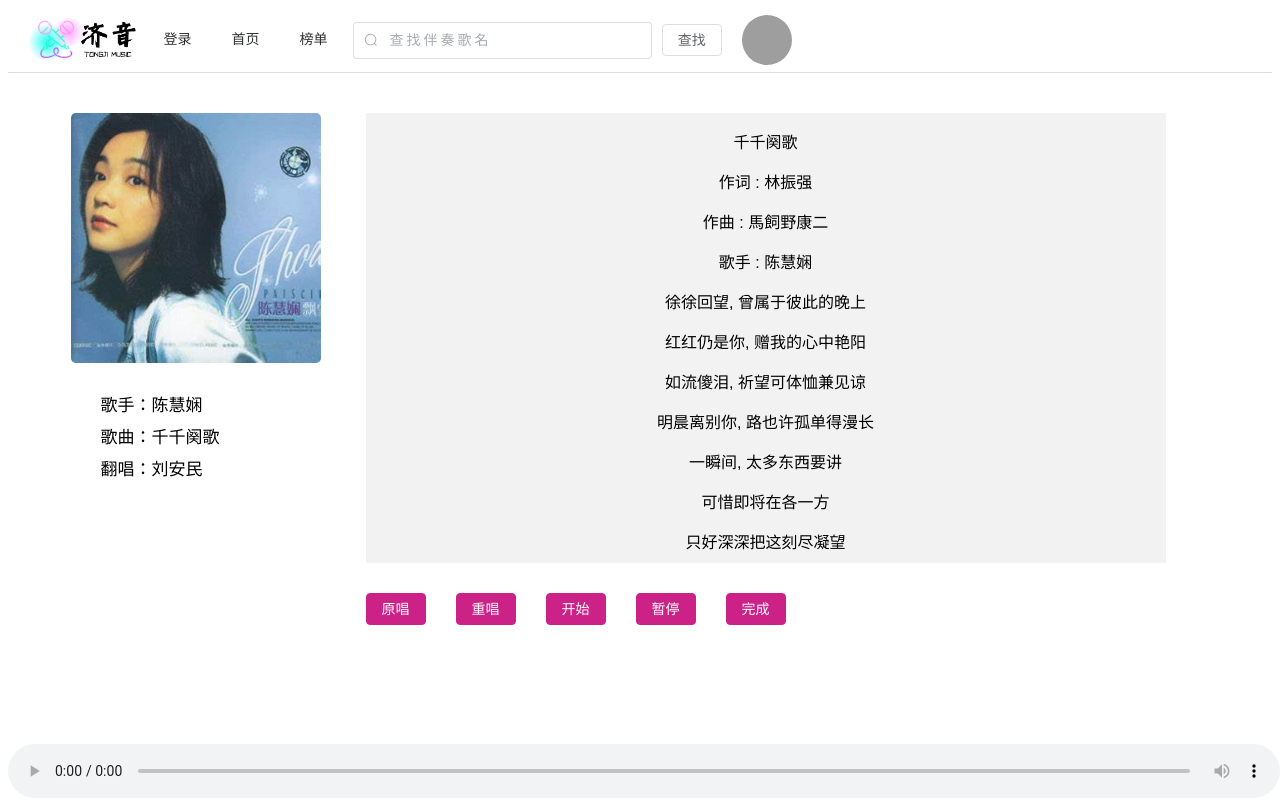
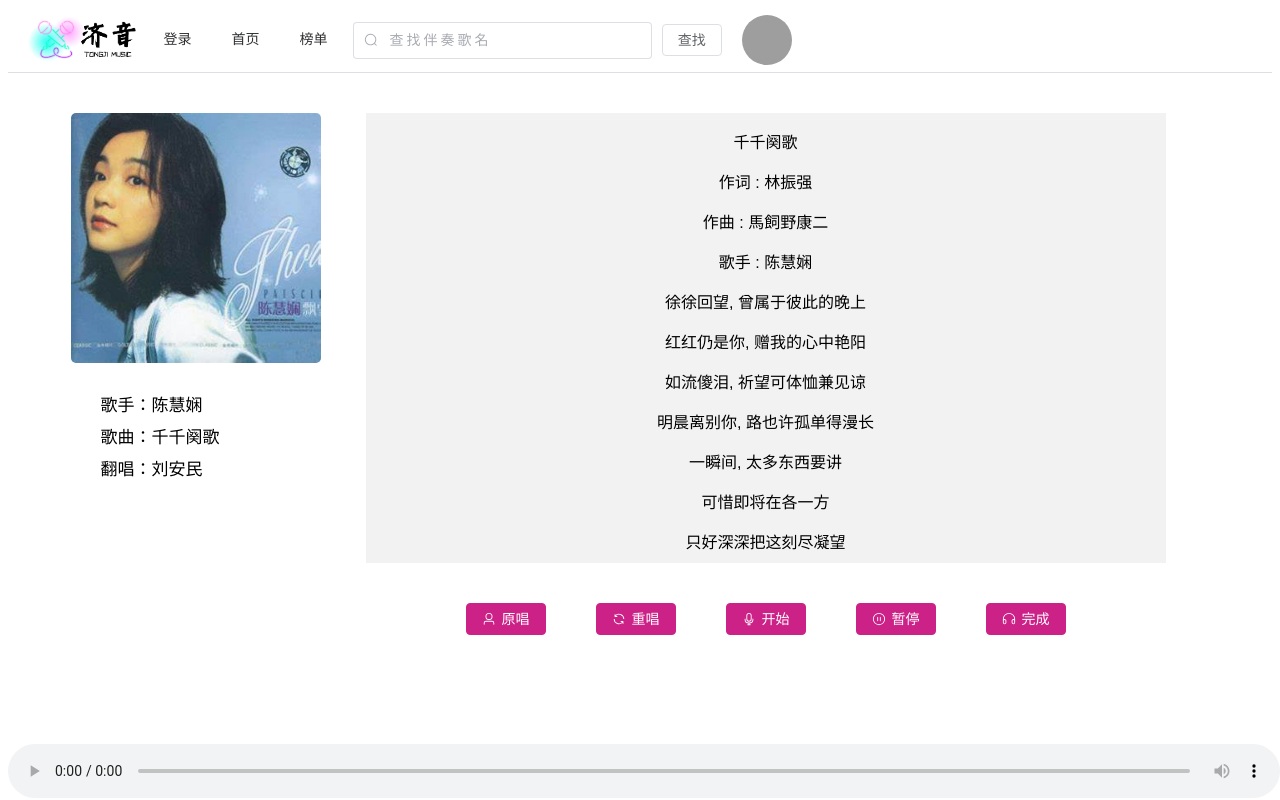
Before and after one commit to Chtholly17/TJ_music_frontend, a Vue app: page /k_song in a window 1280 px wide. Built offline with nearby package versions, Linux system fonts and the light colour scheme; grey boxes are pictures that could not be loaded.

Commit message:
lyy_change

```diff
--- a/src/views/k_song.vue
+++ b/src/views/k_song.vue
@@ -21,19 +21,52 @@
                     </div>
                 </div>
                 <div class="option">
-                    <!--                    <audio controls autoplay></audio>-->
-                    <div class="btn"><el-button class="sub-btn" type="primary" @click="chmod">{{cur_mode_text}}</el-button></div>
-                    <div class="btn"><el-button class="sub-btn" type="primary" @click="again">重唱</el-button></div>
-                    <div class="btn"><el-button class="sub-btn" type="primary" @click="start">开始</el-button></div>
-                    <div class="btn"><el-button class="sub-btn" type="primary" >暂停</el-button></div>
-                    <div class="btn"><el-button class="sub-btn" type="primary" @click="enter_song_preview">完成</el-button></div>
+                    <div class="btn">
+                        <el-button class="sub-btn" type="primary" @click="chmod">
+                            <el-icon style="vertical-align: middle">
+                                <User />
+                            </el-icon>
+                            <span style="vertical-align: middle">{{cur_mode_text}}</span>
+                        </el-button>
+                    </div>
+                    <div class="btn">
+                        <el-button class="sub-btn" type="primary" @click="again">
+                            <el-icon style="vertical-align: middle">
+                                <Refresh />
+                            </el-icon>
+                            <span style="vertical-align: middle">重唱</span>
+                        </el-button>
+                    </div>
+                    <div class="btn">
+                        <el-button class="sub-btn" type="primary" :disabled=start_isDisabled @click="start">
+                            <el-icon style="vertical-align: middle">
+                                <Microphone />
+                            </el-icon>
+                            <span style="vertical-align: middle">开始</span>
+                        </el-button>
+                    </div>
+                    <div class="btn">
+                        <el-button class="sub-btn" type="primary" :disabled=pause_isDisabled @click="pause">
+                            <el-icon style="vertical-align: middle">
+                                <VideoPause />
+                            </el-icon>
+                            <span style="vertical-align: middle">暂停</span>
+                        </el-button>
+                    </div>
+                    <div class="btn">
+                        <el-button class="sub-btn" type="primary" @click="enter_song_preview">
+                            <el-icon style="vertical-align: middle">
+                                <Headset />
+                            </el-icon>
+                            <span style="vertical-align: middle">完成</span>
+                        </el-button>
+                    </div>
                 </div>
             </div>
         </div>
         <el-affix position="bottom">
             <div class="bottom"><!--进度条-->
-                <audio id="audio" @timeupdate="audioTime" :currentTime=cur_time autoplay controls preload="auto" :src="cur_mode== 1 ? current_song.vocal_url: current_song.bgm_url"  style="width:100%;"></audio>
-
+                 <audio id="audio" @timeupdate="audioTime" :currentTime=cur_time preload="auto" controls :src="cur_mode== 1 ? current_song.vocal_url: current_song.bgm_url"  style="width:100%;"></audio>
             </div>
         </el-affix>
 
@@ -50,8 +83,10 @@ import {ElMessage} from "element-plus";
 import {showLoginDialog} from "@/utils/DialogVisible";
 import {baseForm, registerData} from "@/utils/Texts/registerText";
 import router from "@/router";
+import {Headset, Microphone, Refresh} from "@element-plus/icons-vue";
 export default {
     name: "k_song",
+    components: {Headset, Microphone, Refresh},
     functional: true,
     setup(){
         const current_song={
@@ -119,7 +154,8 @@ export default {
         // let lrcTime=0;//当前时间
         const cur_time=ref(0);//当前时间
         const audio=ref();//audio对象
-
+        const start_isDisabled=ref(0);//播放按钮是否禁用
+        const pause_isDisabled=ref(0);//暂停按钮是否禁用
 
 
         //歌词数据转化为数组
@@ -167,20 +203,28 @@ export default {
                 const temp=ref(audio.value.currentTime);
                 cur_mode.value = 0;//切换为伴唱
                 cur_mode_text.value="原唱";
-                audio.value.currentTime=temp.value;
+                cur_time.value=temp.value;
                 console.log(audio.value.currentTime);
             }
             else {
                 const temp=ref(audio.value.currentTime);
                 cur_mode.value = 1;//切换为原唱
                 cur_mode_text.value="伴唱";
-                audio.value.currentTime=temp.value;
+                cur_time.value=temp.value;
                 console.log(audio.value.currentTime);
             }
         }
 
         const start = async () => {
-            audio.value.currentTime=0;
+            audio.value.play();
+            start_isDisabled.value=1;
+            pause_isDisabled.value=0;
+        }
+
+        const pause = async () => {
+            audio.value.pause();
+            start_isDisabled.value=0;
+            pause_isDisabled.value=1;
         }
 
         const again = async () => {
@@ -196,7 +240,6 @@ export default {
         })
 
         onMounted(() => {
-            console.log('mounted-----渲染次数')
             audio.value = document.getElementById("audio");
         })
 
@@ -209,12 +252,16 @@ export default {
             cur_mode,
             cur_mode_text,
             cur_time,
+            start_isDisabled,
+            pause_isDisabled,
             chmod,
             again,
             formatLrc,
             formatTime,
             audioTime,
-            enter_song_preview
+            enter_song_preview,
+            start,
+            pause
         }
 
     }
@@ -224,7 +271,7 @@ export default {
 
 
 
-<style>
+<style scoped>
 .wrapper{
     padding:0;
     margin:0;
@@ -283,11 +330,12 @@ export default {
 {
     width:800px;
     height:30px;
-    margin-top:30px;
+    margin-top:40px;
+    margin-left:100px;
     display:flex;
     .btn
     {
-        margin-right:30px;
+        margin-right:50px;
     }
 }
 
--- a/src/views/music_player.vue
+++ b/src/views/music_player.vue
@@ -244,7 +244,7 @@ export default {
 
 
 
-<style>
+<style scoped>
 .wrapper{
     padding:0;
     margin:0;
--- a/src/views/song_preview.vue
+++ b/src/views/song_preview.vue
@@ -23,7 +23,10 @@
                 <div class="score">
                     <p>{{evaluation}}</p>
                 </div>
-                <div class="btn"><el-button class="sub-btn" type="primary" @click="publish">发表作品</el-button></div>
+                <div class="option">
+                    <div class="btn"><el-button class="sub-btn" type="primary" @click="cancel">取消发布</el-button></div>
+                    <div class="btn"><el-button class="sub-btn" type="primary" @click="publish">发表作品</el-button></div>
+                </div>
             </div>
         </div>
         <el-affix position="bottom">
@@ -155,9 +158,13 @@ export default {
             }
         };
 
-        const publish = async () => {
+        const publish =() => {
             alert("发表成功！")
-            await router.replace({path: '/user/music_library'})
+            router.replace({path: '/user/music_library'})
+        }
+
+        const cancel =() => {
+            router.replace({path: '/user/music_library'})
         }
 
         onBeforeMount(() => {
@@ -174,7 +181,8 @@ export default {
             formatLrc,
             formatTime,
             audioTime,
-            publish
+            publish,
+            cancel
         }
 
     }
@@ -183,7 +191,7 @@ export default {
 </script>
 
 
-<style>
+<style scoped>
 .wrapper{
     padding:0;
     margin:0;
@@ -229,13 +237,17 @@ export default {
     flex-direction:column;
 }
 
-.right .btn
+.right .option
 {
-    width: 800px;
-    height: 30px;
-    top:30px;
+    width:800px;
+    height:30px;
     margin-top:30px;
-    text-align:right;
+    display:flex;
+    flex-direction: row-reverse;
+    .btn
+    {
+        margin-left:50px;
+    }
 }
 
 .right .lyric
```
